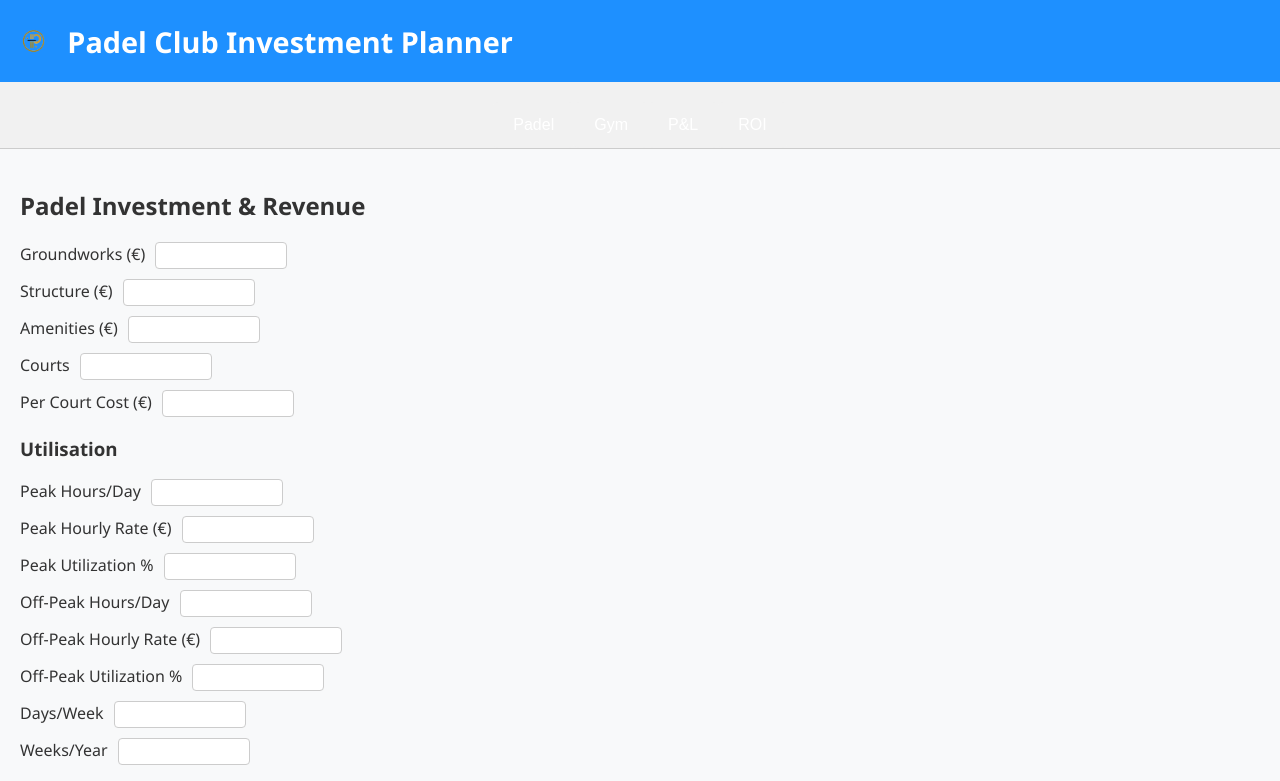
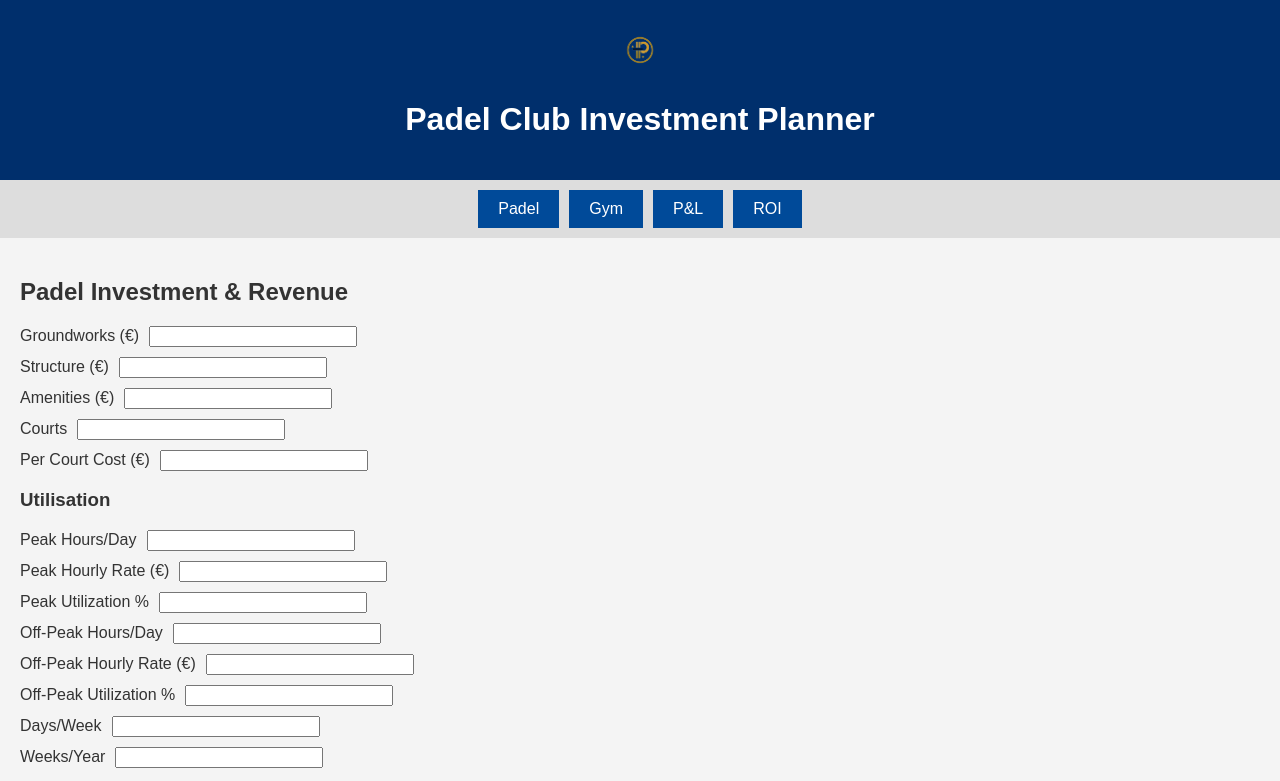
Before and after one commit to aloc23/padel_club_investment_tool, a plain HTML site: page index.html in a window 1280 px wide. Both pictures are taken after a click on the button "Padel". Shown: the top 781 px of the page. Drawn offline with nearby package versions, Linux system fonts and the light colour scheme.

Commit message:
Update style.css

```diff
--- a/style.css
+++ b/style.css
@@ -1,50 +1,44 @@
+/* style.css */
+
 body {
-  font-family: 'Segoe UI', Tahoma, Geneva, Verdana, sans-serif;
+  font-family: Arial, sans-serif;
   margin: 0;
   padding: 0;
-  background: #f8f9fa;
+  background-color: #f4f4f4;
   color: #333;
 }
 
 header {
-  background: #1e90ff;
+  background-color: #002f6c;
   color: white;
-  padding: 1rem;
-  display: flex;
-  align-items: center;
-  gap: 1rem;
-  box-shadow: 0 2px 4px rgba(0, 0, 0, 0.1);
+  padding: 20px;
+  text-align: center;
 }
 
-header img.logo {
-  height: 50px;
-  width: auto;
-}
-
-h1 {
-  margin: 0;
-  font-size: 1.8rem;
+.logo {
+  height: 60px;
+  display: block;
+  margin: 0 auto 10px;
 }
 
 .tabs {
   display: flex;
   justify-content: center;
-  background-color: #f1f1f1;
-  border-bottom: 1px solid #ccc;
+  background-color: #ddd;
+  padding: 10px;
 }
 
 .tabs button {
-  background-color: inherit;
+  margin: 0 5px;
+  padding: 10px 20px;
   border: none;
-  outline: none;
-  padding: 14px 20px;
+  background-color: #004a99;
+  color: white;
   cursor: pointer;
-  font-size: 16px;
-  transition: background-color 0.3s;
 }
 
 .tabs button:hover {
-  background-color: #ddd;
+  background-color: #0066cc;
 }
 
 .tab-content {
@@ -61,48 +55,35 @@ label {
   margin: 10px 0;
 }
 
-input[type="number"],
-input[type="text"],
-input[type="range"] {
+input[type="number"], input[type="text"], input[type="range"] {
+  width: 200px;
   margin-left: 10px;
-  padding: 5px;
-  width: 120px;
-  border-radius: 4px;
-  border: 1px solid #ccc;
 }
 
-input[type="checkbox"],
-input[type="radio"] {
-  margin-right: 5px;
+.summary {
+  background-color: #fff;
+  padding: 15px;
+  margin-top: 20px;
+  border: 1px solid #ccc;
+  border-radius: 5px;
+}
+
+canvas {
+  max-width: 100%;
+  margin: 20px auto;
+  display: block;
 }
 
 button {
-  background-color: #28a745;
+  margin-top: 15px;
+  padding: 10px 20px;
+  background-color: #004a99;
   color: white;
   border: none;
-  padding: 10px 18px;
-  margin-top: 20px;
+  cursor: pointer;
   font-size: 16px;
-  border-radius: 5px;
-  cursor: pointer;
 }
 
 button:hover {
-  background-color: #218838;
+  background-color: #0066cc;
 }
-
-.summary {
-  margin-top: 20px;
-  padding: 15px;
-  background: #ffffff;
-  border: 1px solid #ddd;
-  border-radius: 6px;
-}
-
-canvas {
-  width: 100% !important;
-  max-width: 800px;
-  height: auto !important;
-  margin: 20px auto;
-  display: block;
-}
```
